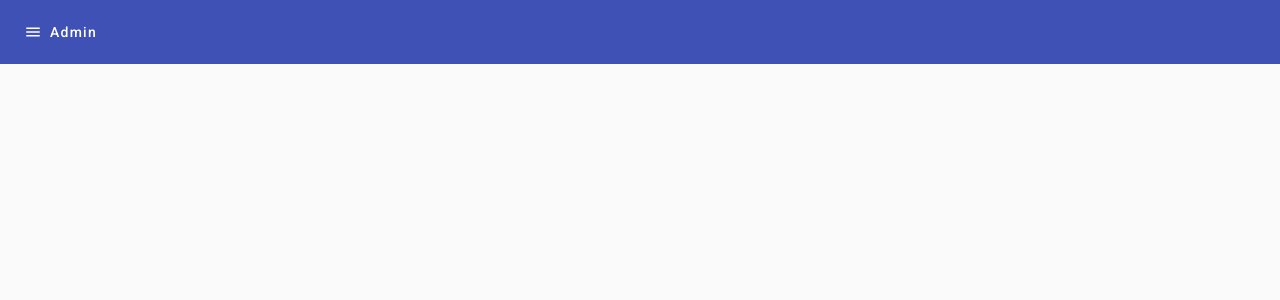
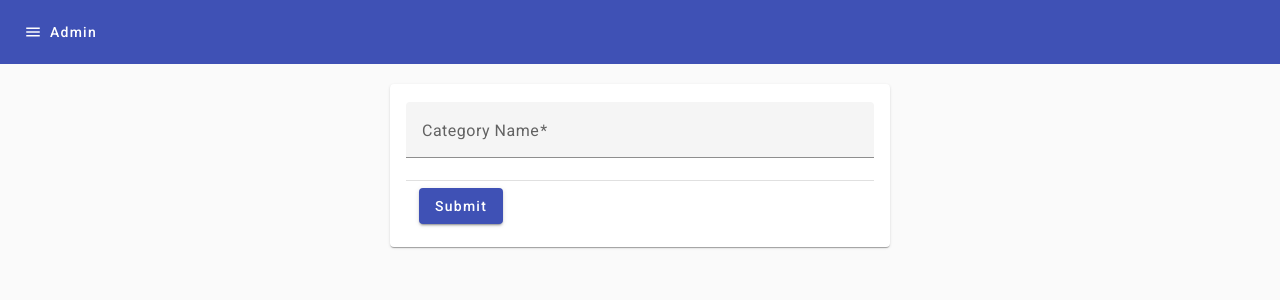
Before and after one commit to AlaminRonya/adminapp, an Angular app: page /updateCategory in a window 1280 px wide. Before the commit this address led to /. Shown: the top 300 px of the page. Built offline with nearby package versions, Linux system fonts and the light colour scheme.

Commit message:
Search and Update finished category

```diff
--- a/src/app/app-routing.module.ts
+++ b/src/app/app-routing.module.ts
@@ -10,6 +10,8 @@
 import { AddCategoryComponent } from './category/add-category/add-category.component';
 import { CategoryListComponent } from './category/category-list/category-list.component';
 import { BrandListComponent } from './brand/brand-list/brand-list.component';
+import { UpdateCategoryComponent } from './category/update-category/update-category.component';
+
 
 
 
@@ -30,6 +32,7 @@
   {path: "addCategory", component: AddCategoryComponent},
   {path: "categoryList", component: CategoryListComponent},
   {path: "brandList", component: BrandListComponent},
+  {path: "updateCategory", component: UpdateCategoryComponent},
 ];
 
 @NgModule({
--- a/src/app/app.module.ts
+++ b/src/app/app.module.ts
@@ -20,6 +20,7 @@
 import { CategoryListComponent } from './category/category-list/category-list.component';
 import { FormsModule } from '@angular/forms';
 import { BrandListComponent } from './brand/brand-list/brand-list.component';
+import { UpdateCategoryComponent } from './category/update-category/update-category.component';
 
 
 @NgModule({
@@ -37,6 +38,7 @@
     AddCategoryComponent,
     CategoryListComponent,
     BrandListComponent,
+    UpdateCategoryComponent,
   ],
   imports: [
     BrowserModule,
--- a/src/app/category/category-list/category-list.component.html
+++ b/src/app/category/category-list/category-list.component.html
@@ -12,8 +12,8 @@
 
 <section style="margin-top: 10px; display: flex; align-items: center;">
   <mat-form-field>
-    <mat-label>Filter</mat-label>
-    <input matInput placeholder="Search" #input>
+    <mat-label>Search Parent Category Name</mat-label>
+    <input matInput (keyup)="applyFilter($event)" placeholder="Search" #input>
   </mat-form-field>
   <div class="demo-button-container" style=" width: 20%; align-items: end;">
     <button mat-raised-button  class="demo-button" style=" align-items: end; display: block; align-content: end;">Add Category</button>
@@ -23,6 +23,64 @@
 </section>
 
 <mat-divider></mat-divider>
+
+<!-- <table mat-table [dataSource]="dataSource" class="mat-elevation-z8">
+
+
+  <ng-container matColumnDef="id">
+    <th mat-header-cell *matHeaderCellDef> ID. </th>
+    <td mat-cell *matCellDef="let element"> {{element.id}} </td>
+  </ng-container>
+
+
+  <ng-container matColumnDef="slug">
+    <th mat-header-cell *matHeaderCellDef> slug </th>
+    <td mat-cell *matCellDef="let element"> {{element.slug}} </td>
+  </ng-container>
+
+
+  <ng-container matColumnDef="parent">
+    <th mat-header-cell *matHeaderCellDef> parent </th>
+    <td mat-cell *matCellDef="let element"> {{element.parent}} </td>
+  </ng-container>
+
+
+  <ng-container matColumnDef="position">
+    <th mat-header-cell *matHeaderCellDef> position </th>
+    <td mat-cell *matCellDef="let element"> {{element.position}} </td>
+  </ng-container>
+
+
+  <ng-container matColumnDef="isSearchable">
+    <th mat-header-cell *matHeaderCellDef> isSearchable </th>
+    <td mat-cell *matCellDef="let element"> {{element.isSearchable}} </td>
+  </ng-container>
+
+
+  <ng-container matColumnDef="isActive">
+    <th mat-header-cell *matHeaderCellDef> isActive </th>
+    <td mat-cell *matCellDef="let element"> {{element.isActive}} </td>
+  </ng-container>
+
+
+  <ng-container matColumnDef="createdAt">
+    <th mat-header-cell *matHeaderCellDef> createdAt </th>
+    <td mat-cell *matCellDef="let element"> {{element.createdAt}} </td>
+  </ng-container>
+
+  <ng-container matColumnDef="updatedAt">
+    <th mat-header-cell *matHeaderCellDef> updatedAt </th>
+    <td mat-cell *matCellDef="let element"> {{element.updatedAt}} </td>
+  </ng-container>
+
+  <tr mat-header-row *matHeaderRowDef="displayedColumns"></tr>
+  <tr mat-row *matRowDef="let row; columns: displayedColumns;"></tr>
+
+
+  <tr class="mat-row" *matNoDataRow>
+    <td class="mat-cell" colspan="4">No data matching the filter "{{input.value}}"</td>
+  </tr>
+</table> -->
 
 <table class="table" id='tab'>
   <thead>
@@ -49,14 +107,9 @@
           <td>{{ category.createdAt}}</td>
           <td>{{ category.updatedAt}}</td>
 
-
-          <!-- <td>{{ category.createdAt }}</td>
-          <td>{{ category.updatedAt }}</td> -->
-          <!-- (click)="deletedBrand(brand.id)"  -->
-
           <td>
             <button class='btn btn-info' data-toggle="modal"
-                  data-target="#myModal">Update</button>
+                  data-target="#myModal" (click)="navToUpdate(category.slug)">Update</button>
                   <button (click)="deleted(category.slug)"  class='btn btn-info' data-toggle="modal"
                   data-target="#myModal">Delete</button>
           </td>
--- a/src/app/category/category-list/category-list.component.ts
+++ b/src/app/category/category-list/category-list.component.ts
@@ -1,6 +1,7 @@
 import { HttpErrorResponse } from '@angular/common/http';
 import { Component, OnInit } from '@angular/core';
 import { FormBuilder } from '@angular/forms';
+import { MatTableDataSource } from '@angular/material/table';
 import { Router } from '@angular/router';
 import { Category } from 'src/app/interface/category';
 import { CategoryServiceService } from 'src/app/service/category-service.service';
@@ -16,6 +17,8 @@
   ngOnInit(): void {
     this.categoryService.getAll().subscribe(
       (response) => {
+        this.categories.splice(0);
+
         this.categories = response.data.categories as Category[];
       },
       (error: HttpErrorResponse) => {
@@ -37,5 +40,42 @@
   }
 
 
+  displayedColumns: string[] = ['id', 'slug', 'parent', 'position','isSearchable','isActive','createdAt','updatedAt'];
+
+  dataSource = new MatTableDataSource(this.categories);
+
+  applyFilter(event: Event) {
+    const filterValue = (event.target as HTMLInputElement).value;
+
+    this.dataSource.filter = filterValue.trim().toLowerCase();
+    console.log(':'+filterValue.trim().toLowerCase()+':');
+    this.categoryService.getSearchSlug(filterValue.trim().toLowerCase()).subscribe(
+      (response) => {
+        this.categories.splice(0);
+        this.categories = response.data.categories as Category[];
+        for(var p of response.data.categories as Category[]){
+          console.log(p);
+        }
+
+      },
+      (error: HttpErrorResponse) => {
+        // alert(error.message);
+      }
+    );
+
+    // console.log(filterValue.trim().toLowerCase());
+    // this.categories.splice(0);
+    // for(var v of this.categories){
+    //   console.log(v);
+    // }
+
+  }
+
+
+  navToUpdate(slug: string){
+    this.router.navigate(['updateCategory'],{queryParams:{data:slug}});
+  }
+
+
 
 }
--- /dev/null
+++ b/src/app/category/update-category/update-category.component.css
@@ -0,0 +1,24 @@
+.addCategoryflex {
+    display: flex;
+    justify-content: center;
+    margin-top: 20px;
+
+}
+.mat-card-add-category{
+    width: 80%;
+    max-width: 500px;
+}
+.addCategoryForm {
+    max-width: 400px;
+    margin: auto;
+  }
+.inputFieldCategory{
+    width: 100%;
+    display: block;
+}
+
+.category-title{
+    text-align: center;
+    align-content: center;
+    margin-bottom: 18px;
+}
--- /dev/null
+++ b/src/app/category/update-category/update-category.component.html
@@ -0,0 +1,23 @@
+<div class="addCategoryflex">
+    <mat-card class="mat-card-add-category">
+        <mat-card-title class="category-title">{{slugName}}</mat-card-title>
+        <mat-card-content>
+          <form [formGroup]="updatedCategoryForm" (ngSubmit)="preprocess()">
+              <mat-form-field appearance="fill" class="inputFieldCategory">
+                <mat-label>Category Name</mat-label>
+                <input type="text"  formControlName="slug" matInput  placeholder="Enter category name">
+              </mat-form-field>
+
+
+              <mat-divider></mat-divider>
+              <div class="btn">
+                  <button mat-raised-button color="primary">Submit</button>
+
+              </div>
+
+            </form>
+        </mat-card-content>
+      </mat-card>
+
+
+</div>
--- /dev/null
+++ b/src/app/category/update-category/update-category.component.ts
@@ -0,0 +1,50 @@
+import { HttpErrorResponse } from '@angular/common/http';
+import { Component, OnInit } from '@angular/core';
+import { FormBuilder, Validators } from '@angular/forms';
+import { ActivatedRoute, Router } from '@angular/router';
+import { catchError, throwError } from 'rxjs';
+import { CategoryServiceService } from 'src/app/service/category-service.service';
+
+@Component({
+  selector: 'app-update-category',
+  templateUrl: './update-category.component.html',
+  styleUrls: ['./update-category.component.css']
+})
+export class UpdateCategoryComponent implements OnInit{
+  slugName: any;
+  constructor(private builder : FormBuilder, private activeRoute: ActivatedRoute, private router: Router, private categoryService: CategoryServiceService){}
+  ngOnInit(): void {
+    this.activeRoute.queryParams.subscribe(param=>{
+      console.log("update: "+param['data']);
+      this.slugName = param['data'];
+    });
+  }
+
+  updatedCategoryForm = this.builder.group({
+    slug: this.builder.control('', Validators.required),
+  });
+  preprocess(){
+
+    if (this.updatedCategoryForm.valid){
+      var s = this.updatedCategoryForm.value.slug;
+      if(s === null || s === undefined){
+
+      }else{
+        this.categoryService.update(this.slugName, s).pipe(
+          catchError((error: HttpErrorResponse) => {
+            alert(error.message);
+            return throwError(error);
+          })
+        ).subscribe((response) => {
+          alert("Update success!" );
+          this.router.navigate(['categoryList']);
+        });
+      }
+
+
+    }else{
+
+    }
+  }
+
+}
--- a/src/app/service/category-service.service.ts
+++ b/src/app/service/category-service.service.ts
@@ -25,6 +25,14 @@
     );
   }
 
+  public getSearchSlug(slug: string): Observable<ResponseCategory>{
+    console.log("---->"+slug);
+    return this.http.get<ResponseCategory>(`${this.apiServerUrl}/api/v1/users/category/all/${slug}`).pipe(
+      tap(console.log),
+      catchError(this.handleError)
+    );
+  }
+
   public delete(slug: string): Observable<any>{
     console.log(slug);
     return this.http.delete<any>(`${this.apiServerUrl}/api/v1/users/category/${slug}`).pipe(
@@ -33,6 +41,12 @@
     );
   }
 
+  public update(slug1: string, slug2: string){
+    return this.http.put<any>(`${this.apiServerUrl}/api/v1/users/category/${slug1}/${slug2}`,slug1).pipe(
+      tap(console.log),
+      catchError(this.handleError)
+    );
+  }
 
   private handleError(error: HttpErrorResponse): Observable<never> {
     console.log(error);
```
Also changed, not shown: src/app/service/share-data.service.ts (added, +9 -0 lines), 2 other files (tests, documents, lock files or other folders).
